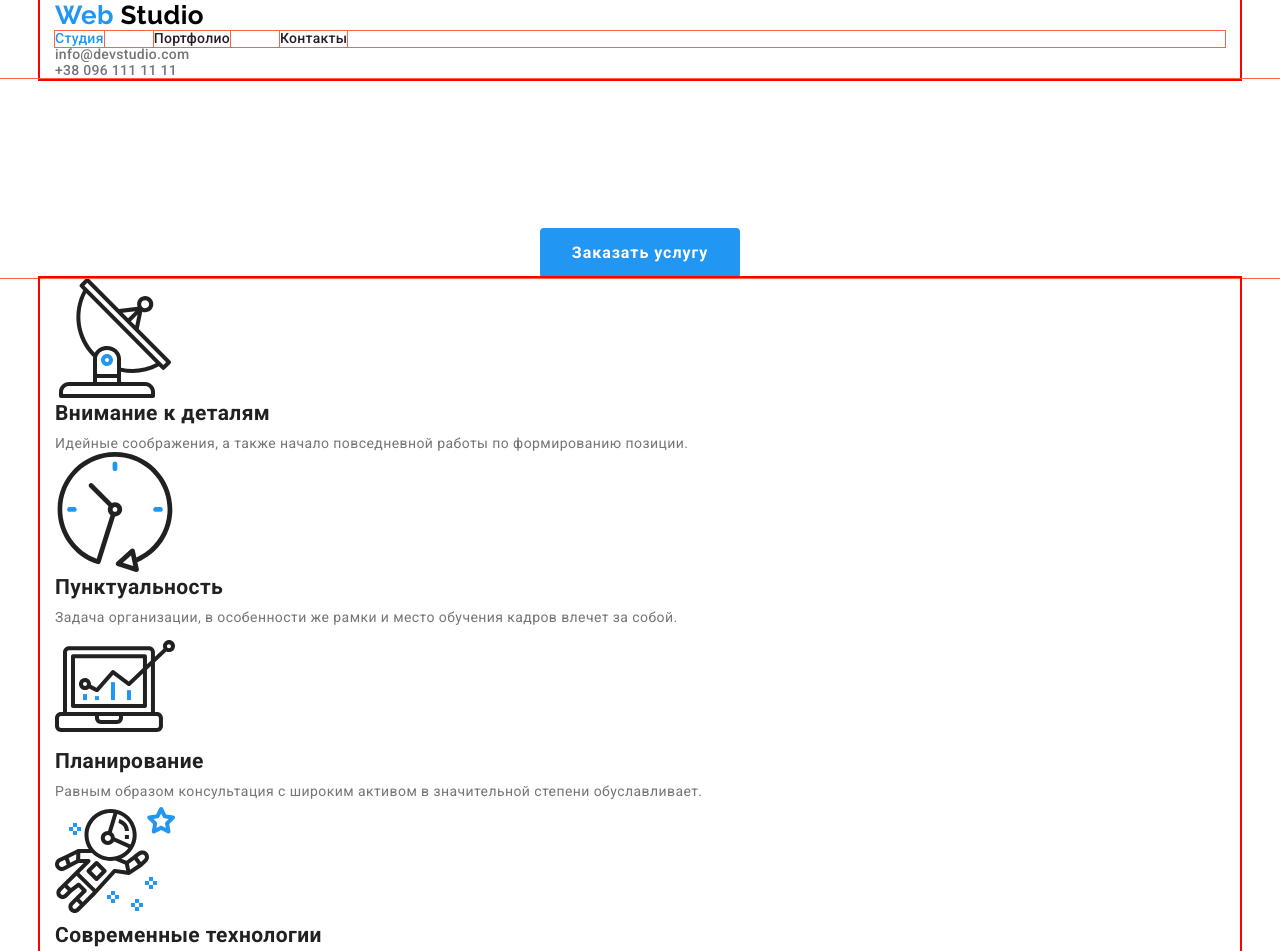
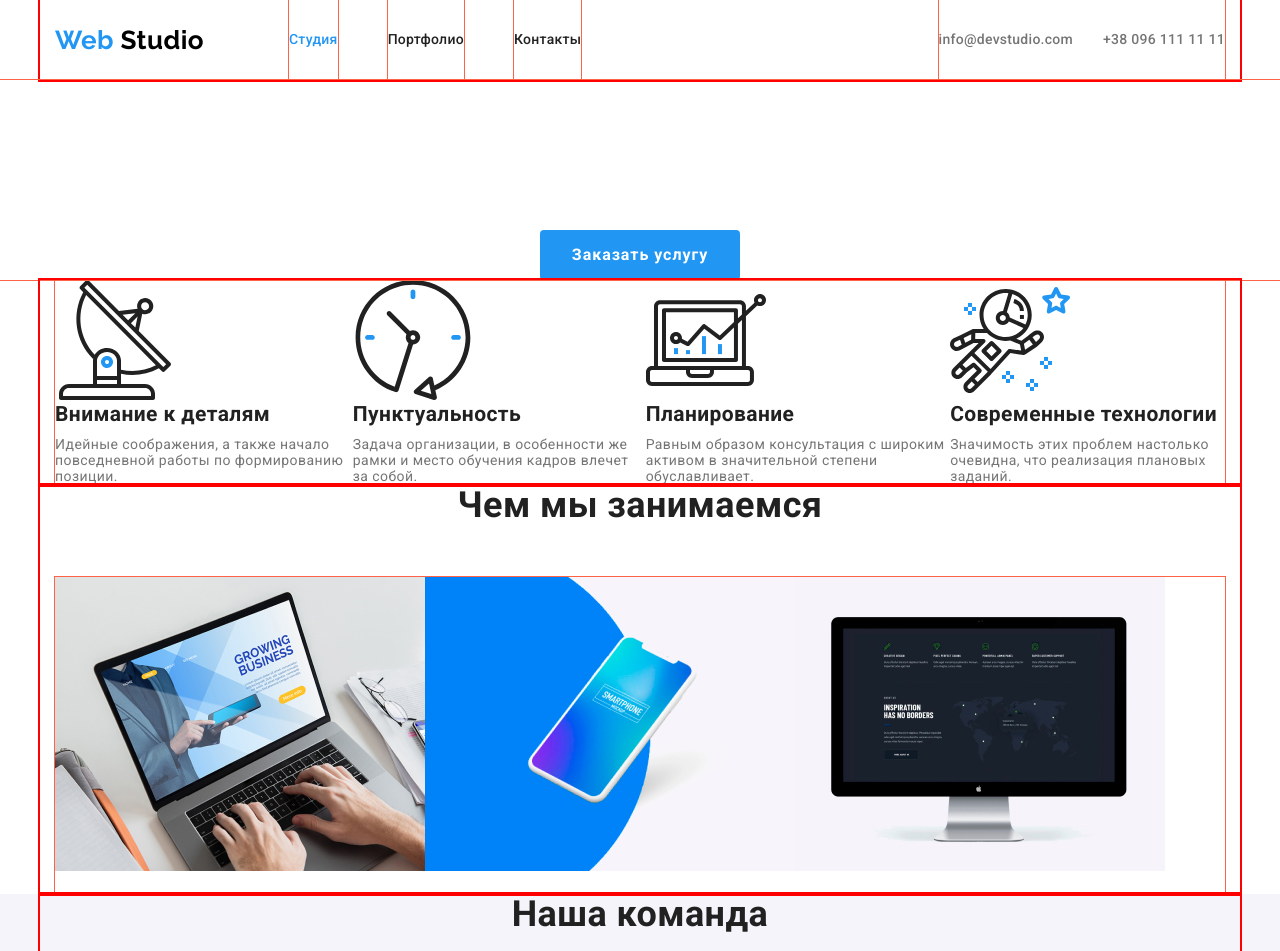
Before and after one commit to Vall0k/goit-markup-hw-03, a plain HTML site: page index.html in a window 1280 px wide. Shown: the top 951 px of the page. Drawn offline with nearby package versions, Linux system fonts and the light colour scheme.

Commit message:
Размечен Flex Header

```diff
--- a/css/styles.css
+++ b/css/styles.css
@@ -58,19 +58,34 @@ body {
 }
 
 .header-logo-studio {
+  margin-right: 85px;
   color: black;
 }
 
 .list {
+  display: flex;
   list-style: none;
   padding: 0;
   margin: 0;
+  outline: 1px solid tomato;
+}
+
+.contacts .item + .item {
+  margin-left: 30px;
+}
+
+.page {
+  display: block;
+  padding-top: 32px;
+  padding-bottom: 32px;
+  color: inherit;
+  text-decoration: none;
 }
 
 
-.page {
-  color: inherit;
-  text-decoration: none;
+.main-nav {
+  display: flex;
+  align-items: center;
 }
 
 .site-nav {
@@ -91,6 +106,9 @@ margin-right: 50px;
 }
 
 .site-nav .page.current-veb {
+  display: block;
+  padding-top: 32px;
+  padding-bottom: 32px;
   color: var(--accent-color);
 }
 
@@ -121,6 +139,11 @@ margin-right: 50px;
 .contacts>li {
   list-style: none;
 }
+
+.mail-tel {
+margin-left: auto;
+}
+
 /*hero*/
 .hero {
   text-align: center;
--- a/index.html
+++ b/index.html
@@ -15,7 +15,7 @@
    <body>
       <!-- шапка сайта -->
     <header class="page-header">
-      <nav class="container">
+      <nav class="container main-nav">
         <a href="./index.html" class="logo">
             <span class="logo-web">Web</span>
             <span class="header-logo-studio">Studio</span>
@@ -25,9 +25,9 @@
             <li class="site-nav item"><a href="./portfilio.html" class="page">Портфолио</a></li>
             <li class="site-nav item"><a href="" class="page">Контакты</a></li>
           </ul>
-          <ul class="contacts list">
-            <li><a href="mailto:info@devstudio.com" class="contacts-mail">info@devstudio.com</a></li>
-            <li><a href="tel:380961111111" class="contacts-tel">+38 096 111 11 11</a></li>
+          <ul class="contacts list mail-tel">
+            <li class="contacts item"><a href="mailto:info@devstudio.com" class="page contacts-mail">info@devstudio.com</a></li>
+            <li class="contacts item"><a href="tel:380961111111" class="page contacts-tel">+38 096 111 11 11</a></li>
           </ul>
        </nav>
     </header>
```
